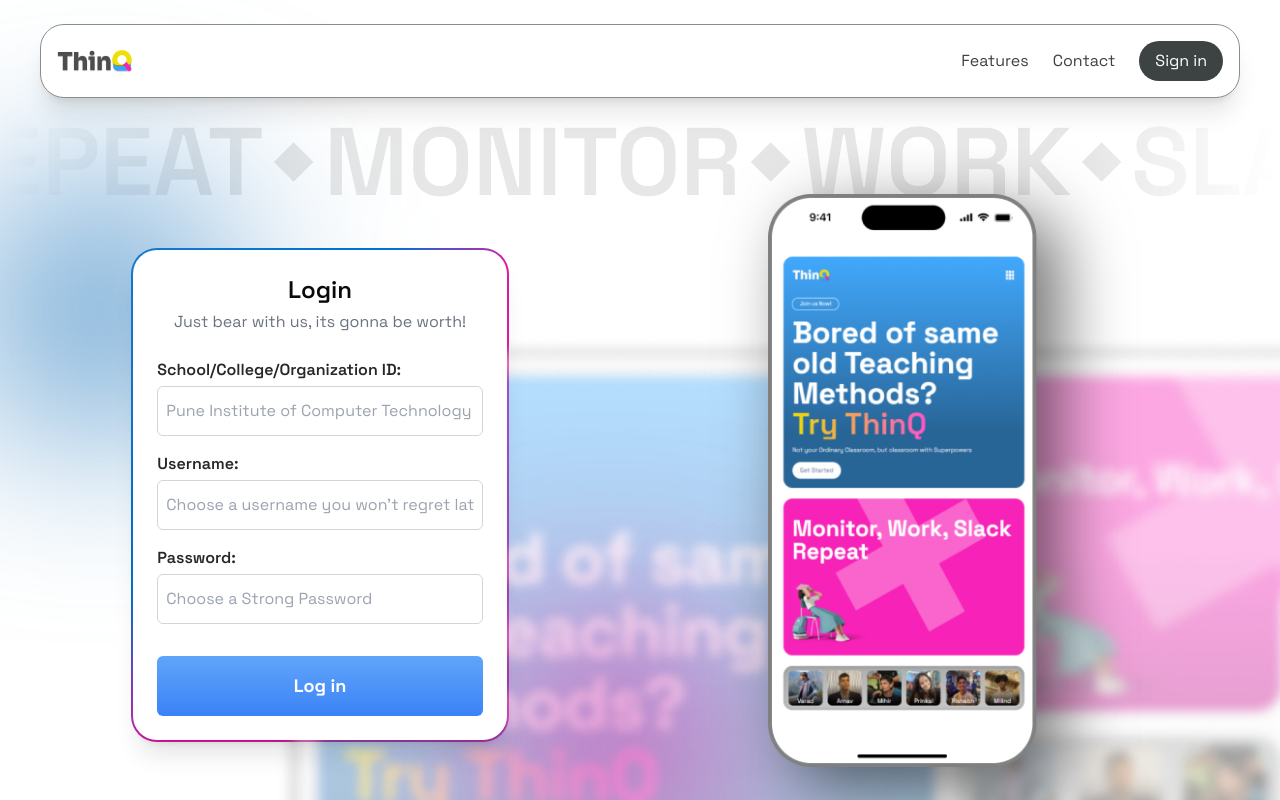
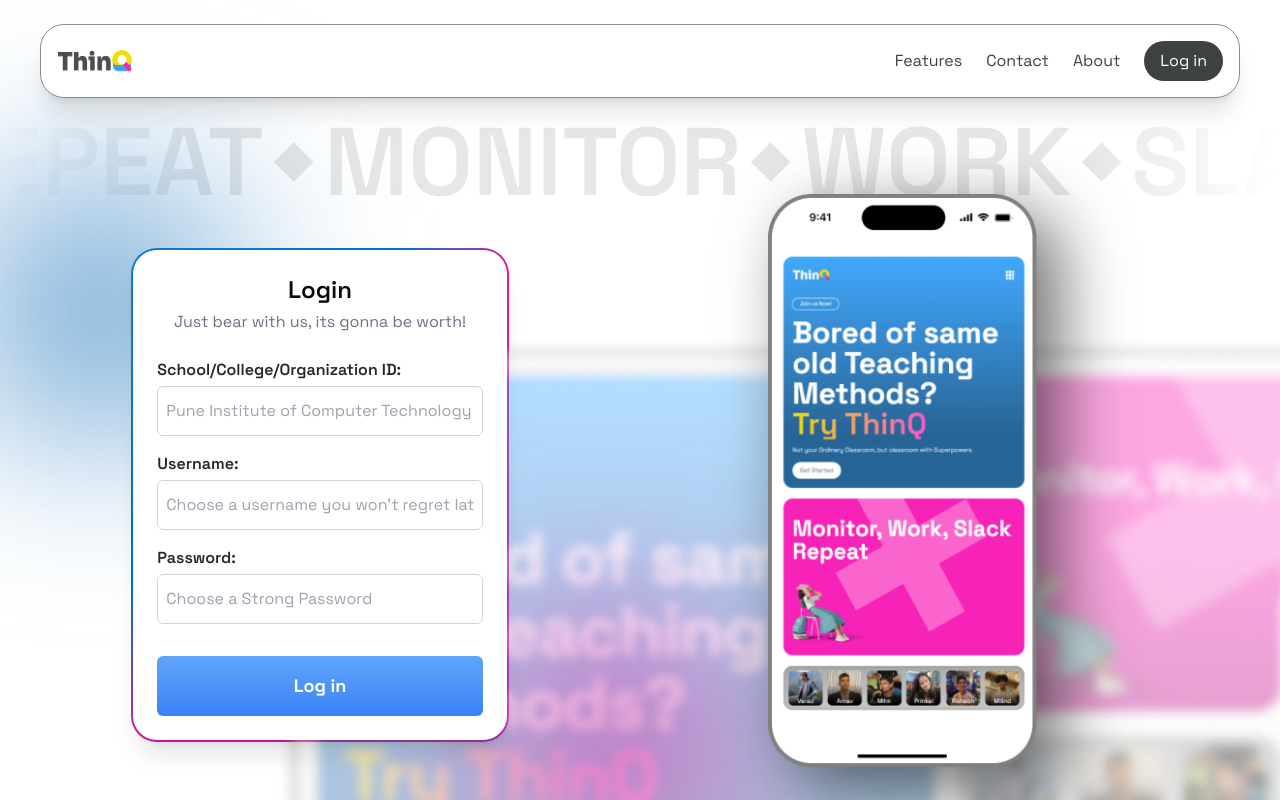
Before and after one commit to arnitdo/ThinQ, a Next.js app in the folder next/: page /auth/login in a window 1280 px wide. Shown: the top 800 px of the page. Built offline with nearby package versions, Linux system fonts and the light colour scheme.

Commit message:
/admin route

```diff
--- /dev/null
+++ b/next/src/app/admin/page.tsx
@@ -0,0 +1,14 @@
+import React from 'react'
+import Navbar from '../../components/Navbar'
+const page = () => {
+  return (
+    <div>
+        <nav>
+
+        </nav>
+      Admin
+    </div>
+  )
+}
+
+export default page
--- a/next/src/app/auth/login/page.tsx
+++ b/next/src/app/auth/login/page.tsx
@@ -6,7 +6,7 @@
 const page = () => {
   return (
     <section className="h-[122vh]">
-      <Navbar item1="Features" item2="Contact" item3="" specialitem="Log in" />
+      <Navbar item1="Features" item2="Contact" item3="About" specialitem="Log in" />
       <Marquee
         autoFill
         gradient
--- a/next/src/app/page.tsx
+++ b/next/src/app/page.tsx
@@ -105,6 +105,8 @@
             <nav className="max-md:hidden flex justify-end items-center gap-6 max-sm:hidden">
               <Link href="">Features</Link>
               <Link href="">Contact</Link>
+              <Link href="">About</Link>
+
               <Link href="/login" className="bg-white text-black px-[1.25em] py-[0.625em] rounded-[1.625em] cursor-pointer">
                 Sign in
               </Link>
--- a/next/src/components/Navbar.tsx
+++ b/next/src/components/Navbar.tsx
@@ -2,7 +2,7 @@
 import React, {useState} from "react";
 import "../app/globals.css";
 import {motion} from "framer-motion";
-
+import Link from "next/link";
 const Navbar = ({item1, item2, item3, specialitem}: {item1: any, item2: any, item3: any, specialitem: any}) => {
   const [isNavOpen, setIsNavOpen] = useState(false);
   const handleClick = () => {
@@ -11,22 +11,25 @@
   return (
     <div className="px-10 max-sm:px-4">
       <div className="w-full bg-white border border-[#8C8C8C] rounded-3xl p-4 mt-6 flex justify-between items-center shadow-xl mb-4">
-        <a href="/next/public">
+        <Link href="/">
           <img src="/thinQ_black.png" alt="" />
-        </a>
+        </Link>
         <div className="flex space-x-6 items-center max-md:hidden">
-          <a href="" className="text-[#3D4242]">
-            Features
-          </a>
-          <a href="" className="text-[#3D4242]">
-            Contact
-          </a>
-          <a
-            href="/login"
+          <Link href="" className="text-[#3D4242]">
+            {item1}
+          </Link>
+          <Link href="" className="text-[#3D4242]">
+            {item2}
+          </Link>
+          {item3 && <Link href="" className="text-[#3D4242]">
+            {item3}
+          </Link>}
+          <Link
+            href="/auth/login"
             className="text-white bg-[#3D4242] rounded-full px-4 py-2"
           >
-            Sign in
-          </a>
+            {specialitem}
+          </Link>
         </div>
 
       <div className="md:hidden" onClick={handleClick}>
```
